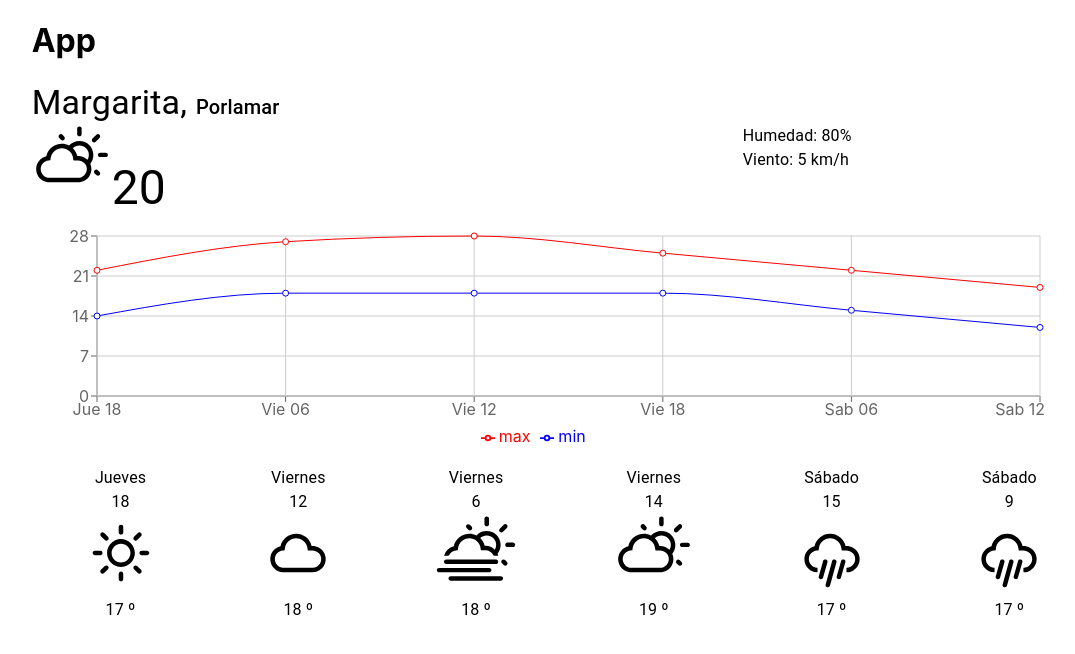
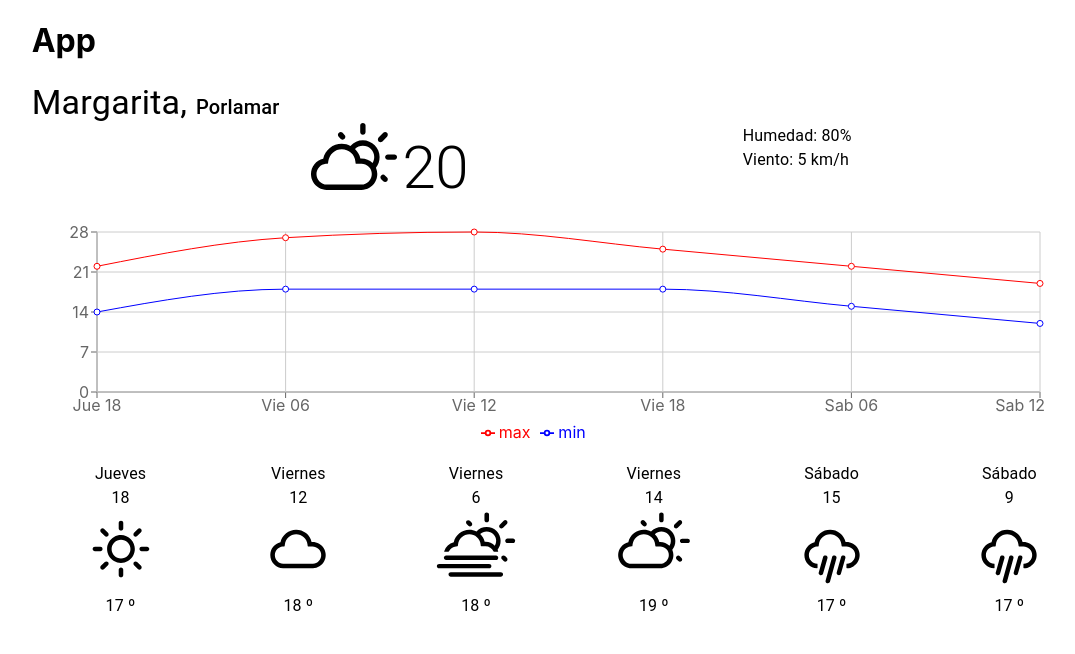
Before and after one commit to Leomiguel19/weather-app, a React (Create React App) app: page /city in a window 1280 px wide. Shown: the top 654 px of the page, without its empty margins (75-1150 px from the left). Built offline with nearby package versions, Linux system fonts and the light colour scheme.

Commit message:
Visual improvement to Weather

```diff
--- a/src/components/Weather/Weather.jsx
+++ b/src/components/Weather/Weather.jsx
@@ -1,17 +1,22 @@
 import React from 'react'
 import PropTypes from 'prop-types'
+import Grid from '@material-ui/core/Grid'
 import Typography from '@material-ui/core/Typography'
 import { IconContext } from 'react-icons'
 import IconState, {validValues} from './../IconState'
 
 const Weather = ({temperature, state}) => {
     return (
-        <div>
-            <IconContext.Provider value={{ size: '5em'}}>
+        <Grid container item
+        direction="row"
+        justify="center"
+        alignItems="center"
+        spacing={1}>
+            <IconContext.Provider value={{ size: '6em'}}>
                 <IconState state={state}/>
             </IconContext.Provider>
-            <Typography display="inline" variant="h3">{temperature}</Typography>
-        </div>
+            <Typography display="inline" variant="h2">{temperature}</Typography>
+        </Grid>
     )
 }
 
```
